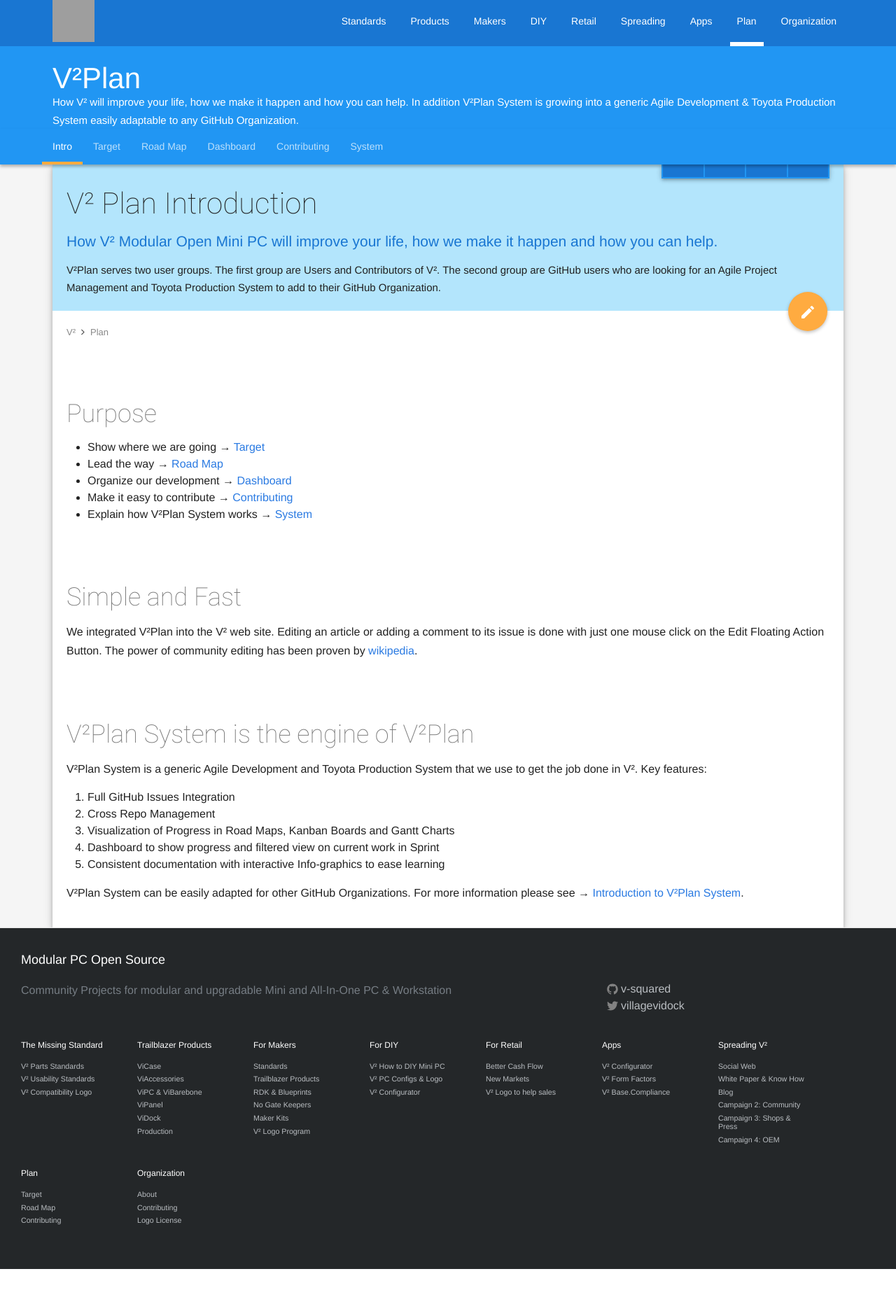
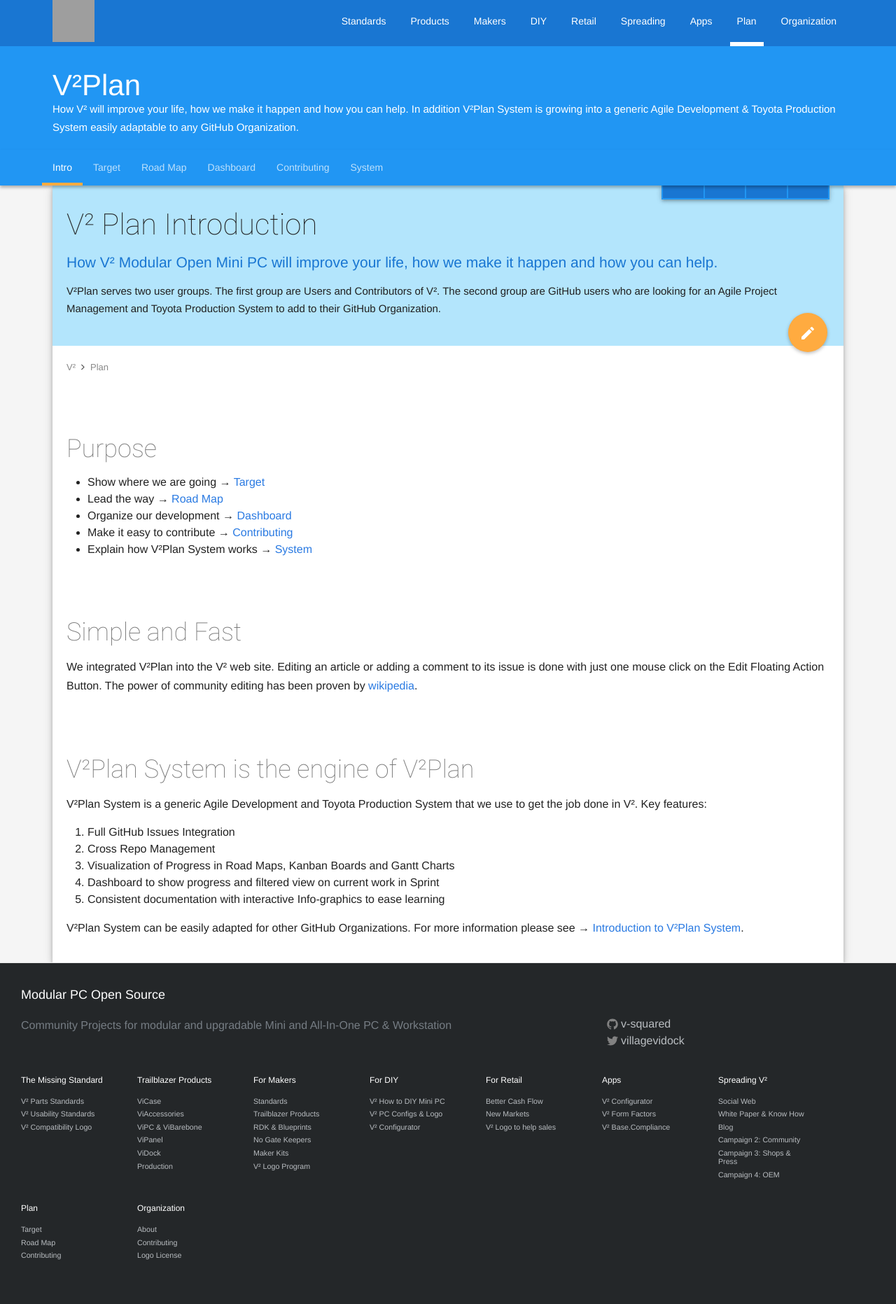
Before and after one commit to V-Squared/v2-Plan, a Jekyll site: the page built from index.md, in a window 1280 px wide. Shown: the whole page at 70% size. Built offline with Jekyll 4.4.1, drawn with Linux system fonts in a browser that asks for light colours; before the commit the page ends 1813 px from its top, so only the background shows below that; grey boxes are pictures that could not be loaded.

```diff
--- a/_layouts/page.html
+++ b/_layouts/page.html
@@ -79,7 +79,7 @@ layout: default
                     </md-button>
                   </md-menu-item>
                   <md-menu-item>
-                    <md-button href="https://github.com/V-Squared/V-Squared.github.io/labels/board%3A%20plan" target="_blank">
+                    <md-button href="https://github.com/V-Squared/V-Squared.github.io/labels/m.board.plan" target="_blank">
                       <md-icon md-svg-icon="{{site.baseurl}}/icons/Github/issue.svg"></md-icon>
                       Issues
                     </md-button>
--- a/_sass/_layout.scss
+++ b/_sass/_layout.scss
@@ -305,7 +305,7 @@
 }
 .jumbotron {
   background:#2196F3;
-  padding: 25px 0 0 0;
+  padding: 35px 0 20px 0;
 
   h1,p {
     color:#FFF;
```
Also changed, not shown: _javascript/dependencies/angular-scroll.min.js.
